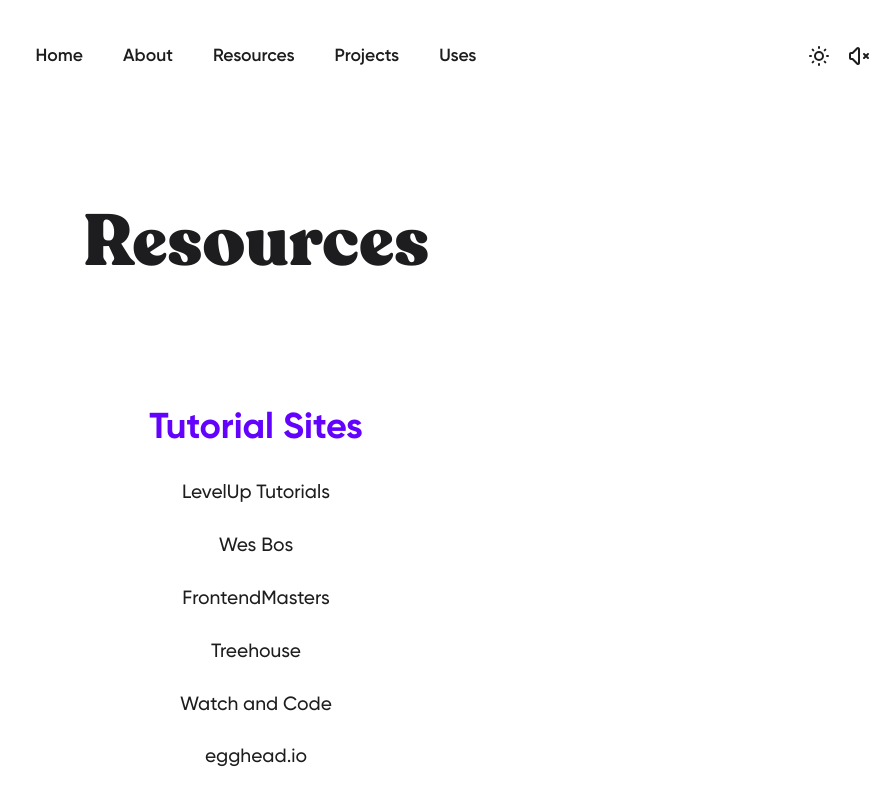
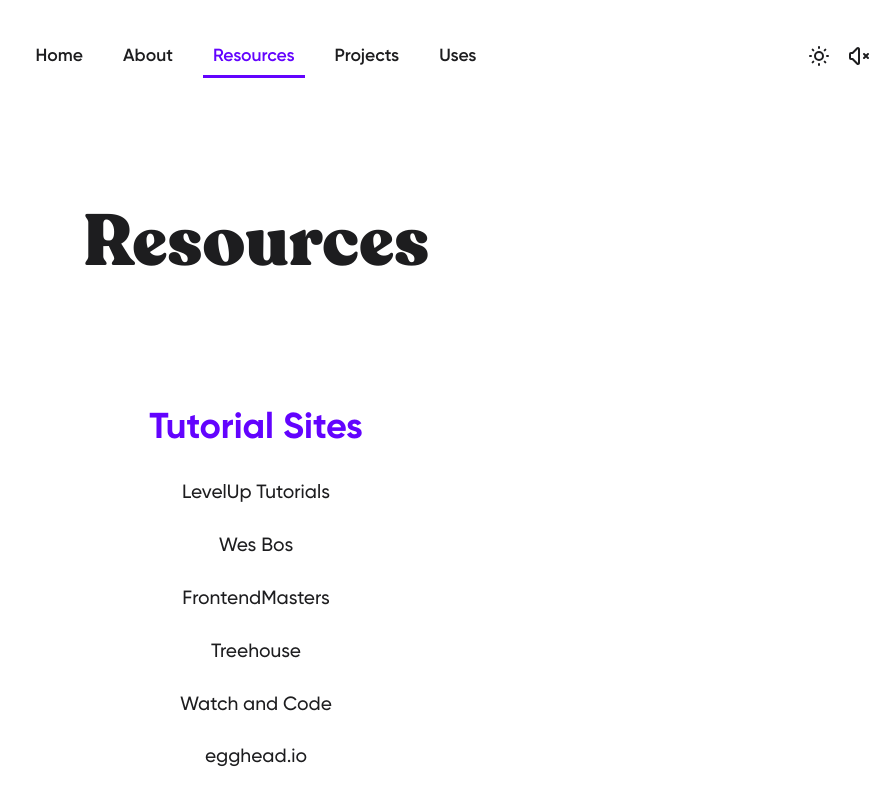
Before and after one commit to brandonleichty/personal-website-nextjs, a Next.js app: page /resources in a window 1280 px wide. Shown: the top 800 px of the page, without its empty margins (384-1280 px from the left). Built offline with nearby package versions, Linux system fonts and the light colour scheme; no server answers.

Commit message:
add navigation indicators

```diff
--- a/components/Navigation.js
+++ b/components/Navigation.js
@@ -1,10 +1,12 @@
 import Switch from "../components/Switch";
-import AudioToggle from '../components/AudioToggle'
+import AudioToggle from "../components/AudioToggle";
 import Link from "next/link";
 import MobileNav from "./MobileNav";
-import {useState} from 'react'
+import { useState } from "react";
+import { useRouter } from "next/router";
 
 function Navigation() {
+  const router = useRouter();
   const [isMuted, setIsMuted] = useState(false);
 
   return (
@@ -13,34 +15,58 @@ function Navigation() {
         <ul>
           <li>
             <Link href="/">
-              <a>Home</a>
+              <a className={`${router.asPath == "/" ? "active-link" : ""}`}>
+                Home
+              </a>
             </Link>
           </li>
           <li>
             <Link href="/about">
-              <a>About</a>
+              <a
+                className={`${router.asPath == "/about" ? "active-link" : ""}`}
+              >
+                About
+              </a>
             </Link>
           </li>
           <li>
             <Link href="/resources">
-              <a>Resources</a>
+              <a
+                className={`${
+                  router.asPath == "/resources" ? "active-link" : ""
+                }`}
+              >
+                Resources
+              </a>
             </Link>
           </li>
           <li>
             <Link href="/projects">
-              <a>Projects</a>
+              <a
+                className={`${
+                  router.asPath == "/projects" ? "active-link" : ""
+                }`}
+              >
+                Projects
+              </a>
             </Link>
           </li>
           <li>
             <Link href="/uses">
-              <a>Uses</a>
+              <a className={`${router.asPath == "/uses" ? "active-link" : ""}`}>
+                Uses
+              </a>
             </Link>
           </li>
         </ul>
-        <Switch className="theme-switch" isMuted={isMuted}/>
-        <AudioToggle className="audio-toggle" setIsMuted={setIsMuted} isMuted={isMuted}/>
+        <Switch className="theme-switch" isMuted={isMuted} />
+        <AudioToggle
+          className="audio-toggle"
+          setIsMuted={setIsMuted}
+          isMuted={isMuted}
+        />
       </nav>
-      <MobileNav setIsMuted={setIsMuted} isMuted={isMuted}/>
+      <MobileNav setIsMuted={setIsMuted} isMuted={isMuted} />
     </>
   );
 }
--- a/styles/globals.css
+++ b/styles/globals.css
@@ -512,4 +512,14 @@ html.dark em.highlight{
   color:#111827;
 }
 
+a.active-link {
+  border-bottom:3px solid #6303FE;
+  color: #6303FE;
+}
+
+html.dark a.active-link {
+  border-bottom:3px solid #03CFFE;
+  color: #03CFFE;
+}
+
 @tailwind utilities;
```
